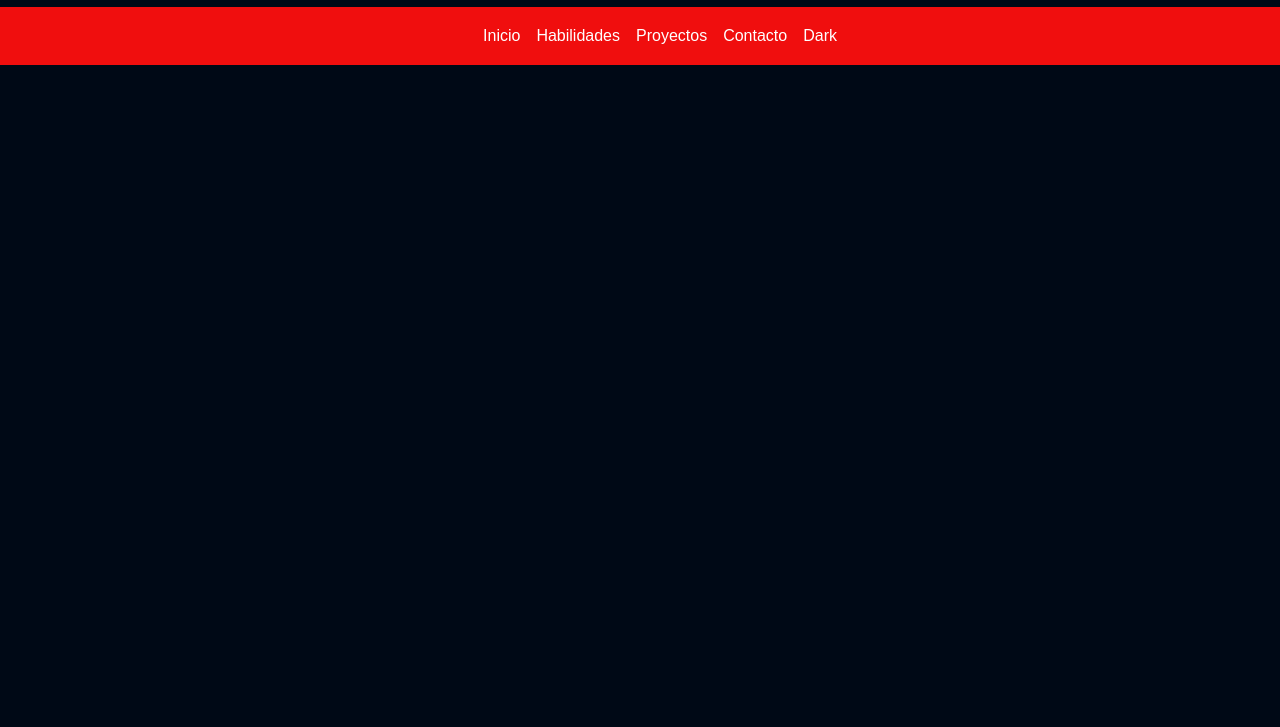
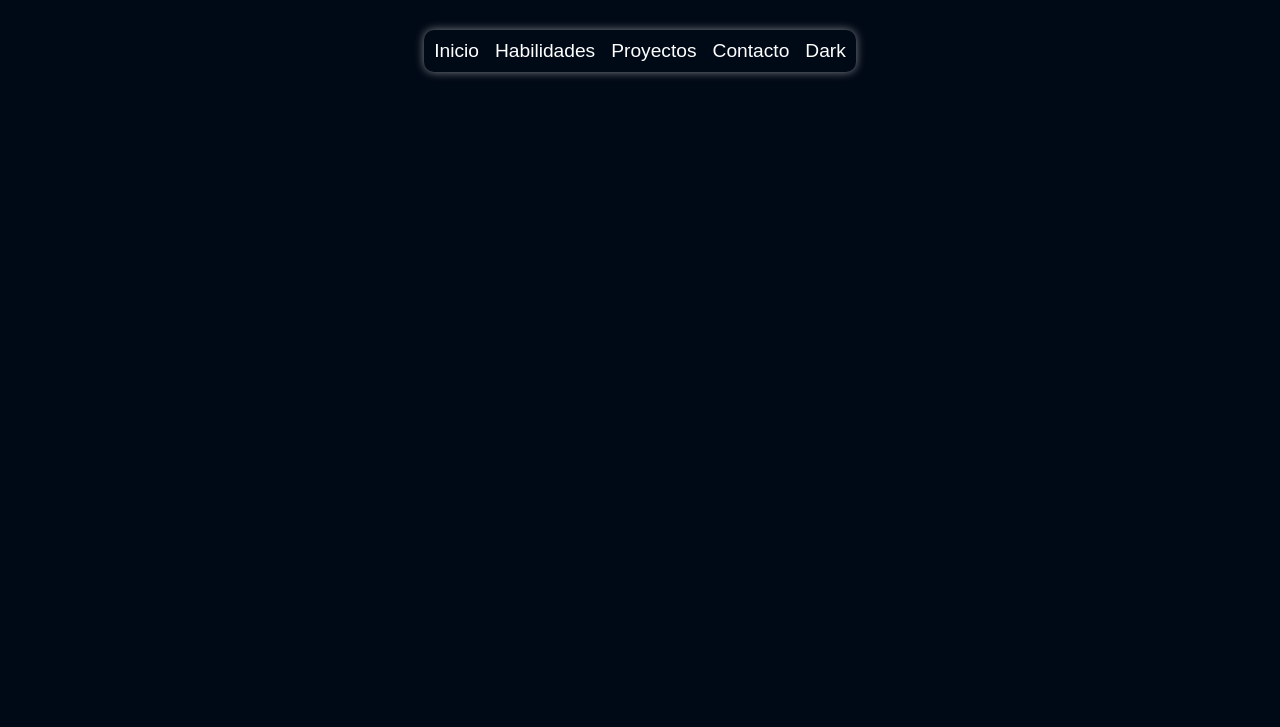
Before and after one commit to Cortes-dev/Repo_Valdez, a plain HTML site: page index.html in a window 1280 px wide. Shown: the part 73-800 px from the top of the page. Drawn offline with Linux system fonts and the light colour scheme.

Commit message:
Enhance navigation styles with updated ul and li hover effects in style.css

```diff
--- a/style.css
+++ b/style.css
@@ -20,13 +20,20 @@ nav{
     display: flex;
     justify-content: space-around;
     padding: 4px 2px;
-    background-color: #f00e0e;
 }
 
 ul{
     display: flex;
     gap: 1rem;
     letter-spacing: 0.3;
+    background-color: #000916;
+    padding: 10px;
+    border-radius: 10px;
+    box-shadow: 0 0 10px rgba(255, 255, 255, 0.5);
+    transition: all 0.3s ease;
+    transform: translateY(0);
+    cursor: pointer;
+    font-size: 1.2rem;
 }
 
 a {
@@ -36,7 +43,9 @@ a {
     transition: transform 0.2s ease;
 }
 
-a:hover {
+li:hover > a{
     transform: translateY(-4px);
     color: blue;
+    letter-spacing: 0.3;
+    transition: all 0.3s ease;
 }
```
